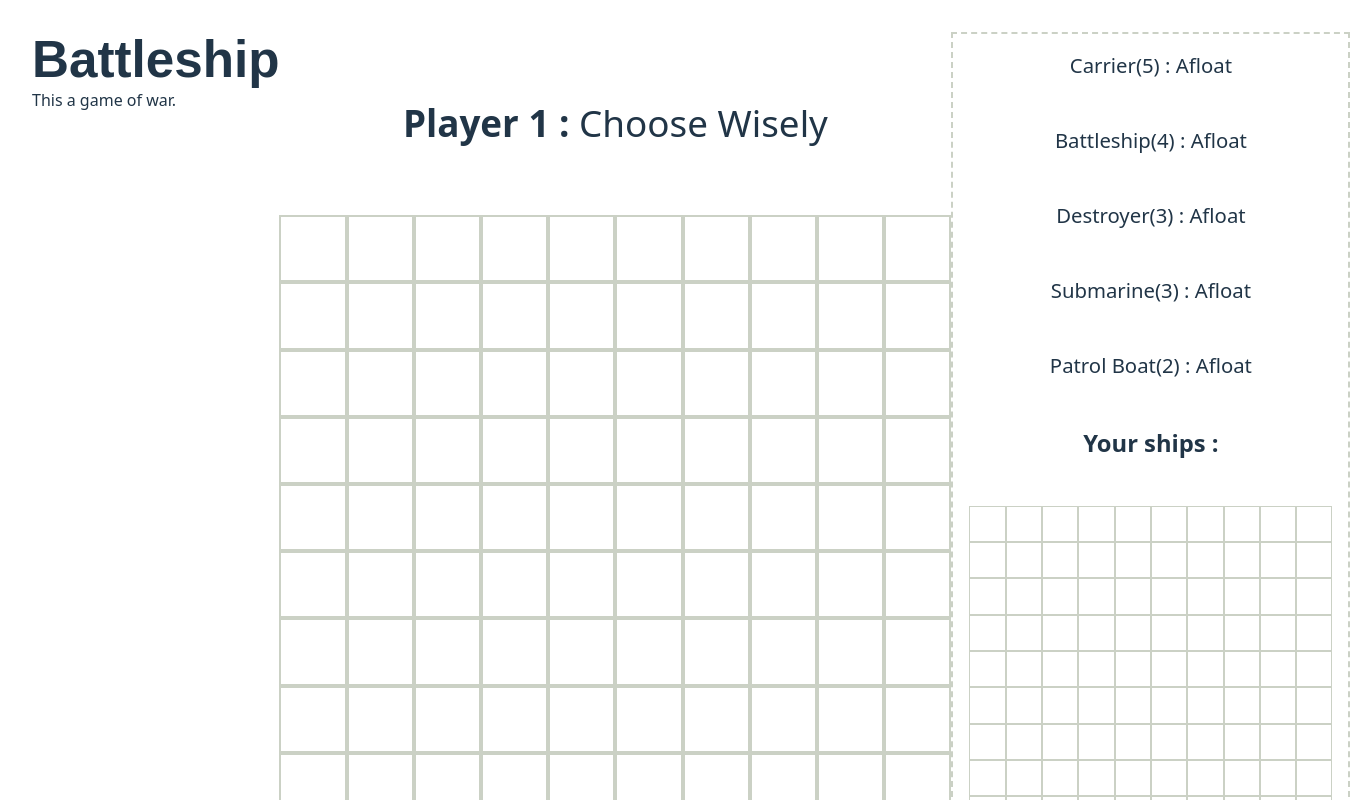
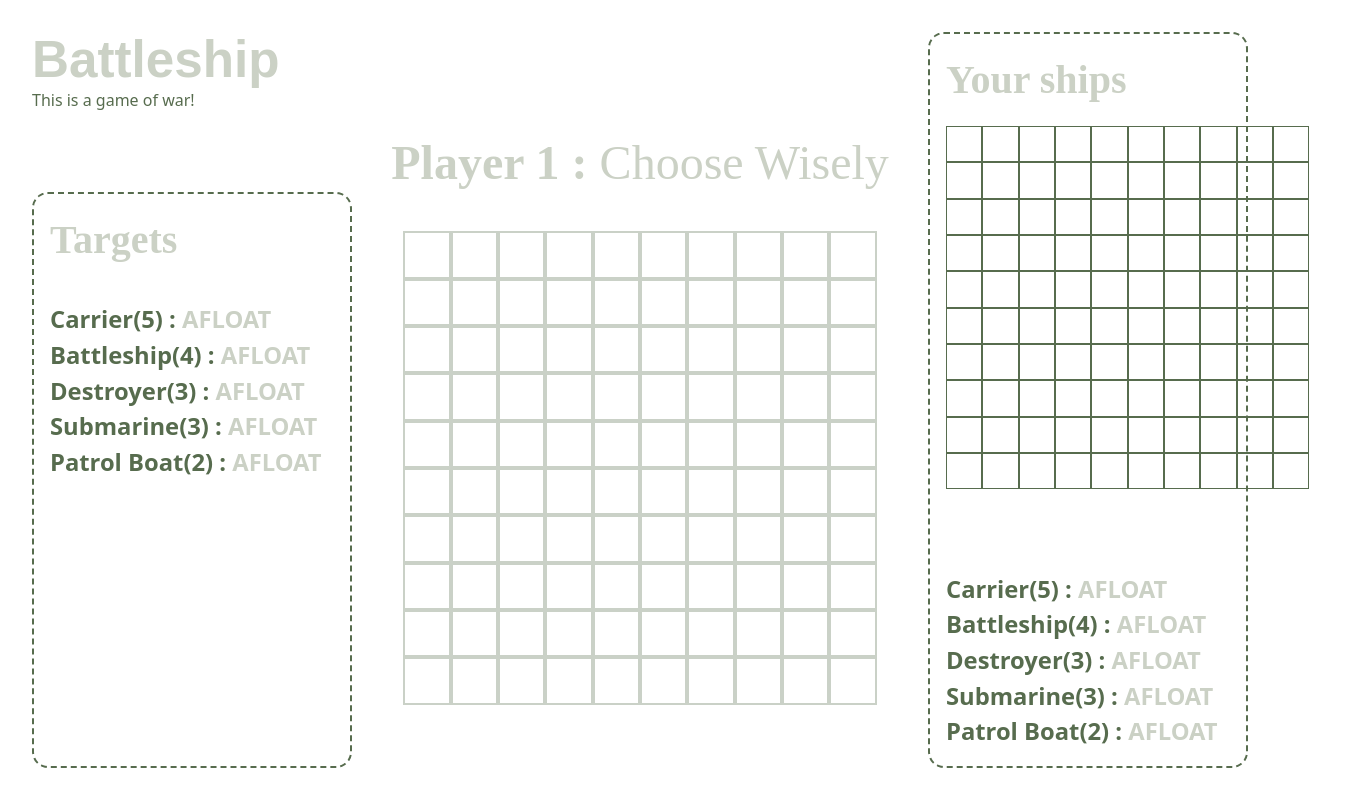
Before and after one commit to okcedric/odin-battleship, a React (Vite) app: page / in a window 1280 px wide. Shown: the top 800 px of the page, 1350 px wide, since content can reach past the window. Built offline with nearby package versions, Linux system fonts and the light colour scheme; a web font is replaced by a local one.

Commit message:
Change UI in khaki

```diff
--- a/src/App.css
+++ b/src/App.css
@@ -1,44 +1,71 @@
-header{
-    display:flex;
+
+
+#root{
+      display:flex;
     align-items: top;
     gap:0rem;
     justify-content: space-between ;
     width: 100%;
     padding: 2rem ;
-    padding-bottom: 0;
+    min-height: 100vh;
 }
-
-#root{
-    display: flex;
-    flex-direction: column;
-    width: 100%;
-}
-.scoreBoard{
+.left{
     display: flex;
     flex-direction: column;
     justify-content: space-between;
-    align-items: center;
+    gap:5rem
+}
+.scoreBoard{
+    width: 25vw;
+    height: 100%;
+    display: flex;
+    flex-direction: column;
+    justify-content: space-between;
+    align-items: left;
     gap:1rem;
-    border : 2px dashed #cbd1c5;
+    border : 2px dashed #576C4E;
     padding : 1rem;
     font-size: 1.27rem;
+    border-radius: 1rem;
+}
+.scoreBoard span{
+    text-transform: uppercase;
+    color: #cbd1c5;
+}
+.scoreBoard.target {
+    justify-content: start;
 }
 
+.scoreBoard span.sunk {
+    color:#642216}
+
 #msg{
-    font-size: 2.3rem;
+    font-size: 3rem;
+    font-family: 'Tanker';
     text-transform: capitalize;
-    padding : 4rem 0
+    padding : 2rem 0;
+    color: #cbd1c5;
+}
+h1{
+    color: #cbd1c5;
+
+}
+h2{
+    color: #cbd1c5;
+    font-family: 'Tanker';
+    font-size: 2.5rem;
+    padding-bottom: 1rem;
 }
 .cell {
-    border: 2px solid #cbd1c5;
-    height: 4.2rem;
-    width: 4.2rem;
+    border: 2px solid #576C4E50;
+    height: 3.7vw;
+    width: 3.7vw;
     cursor: crosshair;
 }
 .mini-cell {
     width: 2.27rem;
     height: 2.27rem;
-    border: 1px solid #cbd1c5;
+    border: 1px solid #576C4E;
 }
 .cell:hover{
     background-color: #cbd1c5;
@@ -46,14 +73,14 @@ header{
 }
 
 .cell.hit, .cell.ocean {
-    background-color: blue;
+    background-color: #642216;
     cursor: not-allowed;
 }
 .cell.hit:hover, .cell.ocean:hover, .cell.missed:hover{
     border-radius: 0;
 }
 .cell.missed, .cell.missed:hover{
-    background-color: grey;
+    background-color: #cbd1c5;
     cursor: not-allowed;
 }
 .grid-wrapper {
@@ -68,4 +95,6 @@ header{
     display: grid;
     grid-template-columns: repeat(10, 1fr);
     width:fit-content;
+    border-radius: 1rem;
+
 }
--- a/src/App.jsx
+++ b/src/App.jsx
@@ -46,37 +46,63 @@ function App() {
       messageBoard.innerHTML = msg;
     } else {
       let ripost = cpu.autoAttack(humanBoard);
-      console.info(ripost);
+      msg = ripost.msg;
+      messageBoard.innerHTML = msg;
+      console.info(ripost.cell);
     }
   };
 
   return (
     <>
-      <header>
+      <div className="left">
         <div className="title">
           <h1>Battleship</h1>
-          <p>This a game of war.</p>
+          <p>This is a game of war!</p>
         </div>
-        <Grid handleClick={handleClick}></Grid>
-        <div className="scoreBoard">
-          <p id="carrier">
+        <div className="scoreBoard target">
+          <h2>Targets</h2>
+          <div className="score">
+            <h3 id="carrier">
+              Carrier(5) : <span>Afloat</span>
+            </h3>
+            <h3 id="battleship">
+              Battleship(4) : <span>Afloat</span>
+            </h3>
+            <h3 id="destroyer">
+              Destroyer(3) : <span>Afloat</span>
+            </h3>
+            <h3 id="submarine">
+              Submarine(3) : <span>Afloat</span>
+            </h3>
+            <h3 id="patrol">
+              Patrol Boat(2) : <span>Afloat</span>
+            </h3>
+          </div>
+        </div>
+      </div>
+      <Grid handleClick={handleClick}></Grid>
+      <div className="scoreBoard player">
+        <div className="title">
+        <MiniGrid />
+      </div>
+        <div className="score">
+          <h3 id="carrier">
             Carrier(5) : <span>Afloat</span>
-          </p>
-          <p id="battleship">
+          </h3>
+          <h3 id="battleship">
             Battleship(4) : <span>Afloat</span>
-          </p>
-          <p id="destroyer">
+          </h3>
+          <h3 id="destroyer">
             Destroyer(3) : <span>Afloat</span>
-          </p>
-          <p id="submarine">
+          </h3>
+          <h3 id="submarine">
             Submarine(3) : <span>Afloat</span>
-          </p>
-          <p id="patrol">
+          </h3>
+          <h3 id="patrol">
             Patrol Boat(2) : <span>Afloat</span>
-          </p>
-          <MiniGrid />
+          </h3>
         </div>
-      </header>
+      </div>
     </>
   );
 }
--- a/src/dom.jsx
+++ b/src/dom.jsx
@@ -25,7 +25,7 @@ function Grid({handleClick}){
 function MiniGrid(){
     return (
       <>
-        <h3>Your ships :</h3>
+        <h2>Your ships</h2>
         <div className="grid">
           {grid.map((cell) => {
              let id = "my-" + cell.toString();
--- a/src/index.css
+++ b/src/index.css
@@ -11,8 +11,8 @@
   font-weight: 400;
 
   color-scheme: light dark;
-  color: #cbd1c5;
-  background-color: #242424;
+  color: #87a07c;
+  background-color: #262826;
 
   font-synthesis: none;
   text-rendering: optimizeLegibility;
@@ -62,7 +62,7 @@ button:focus-visible {
 
 @media (prefers-color-scheme: light) {
   :root {
-    color: #213547;
+    color: #576C4E;
     background-color: #ffffff;
   }
   a:hover {
```
